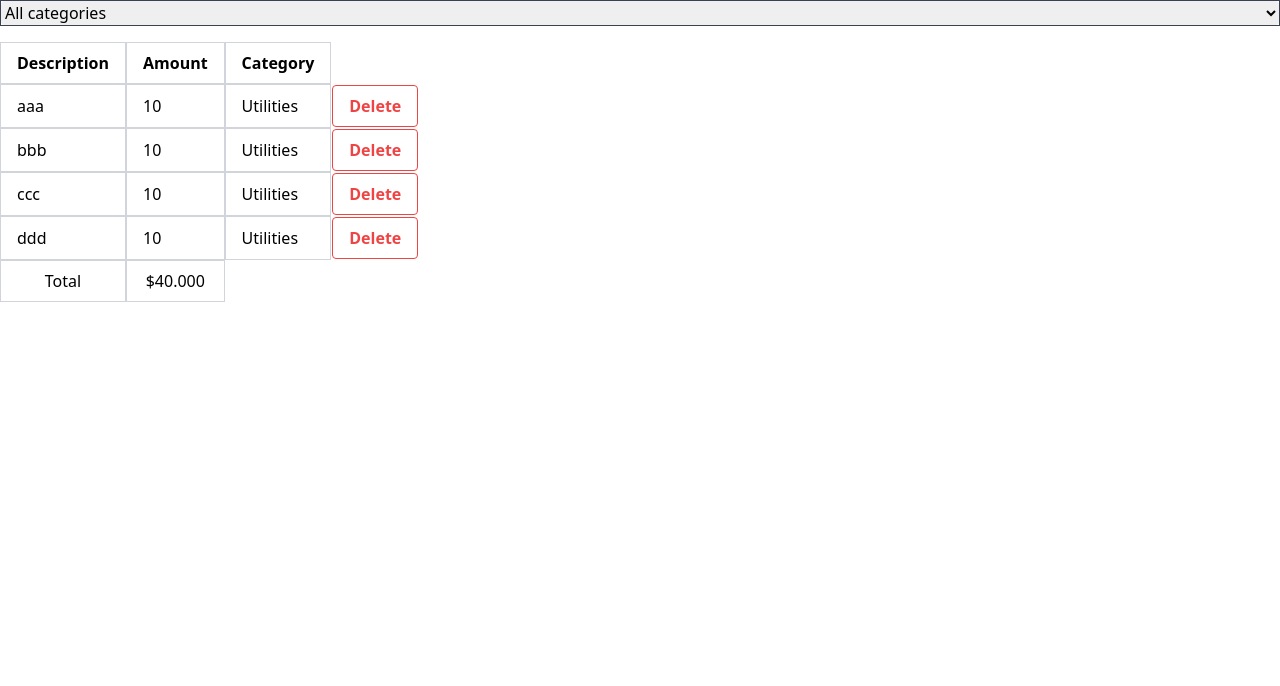
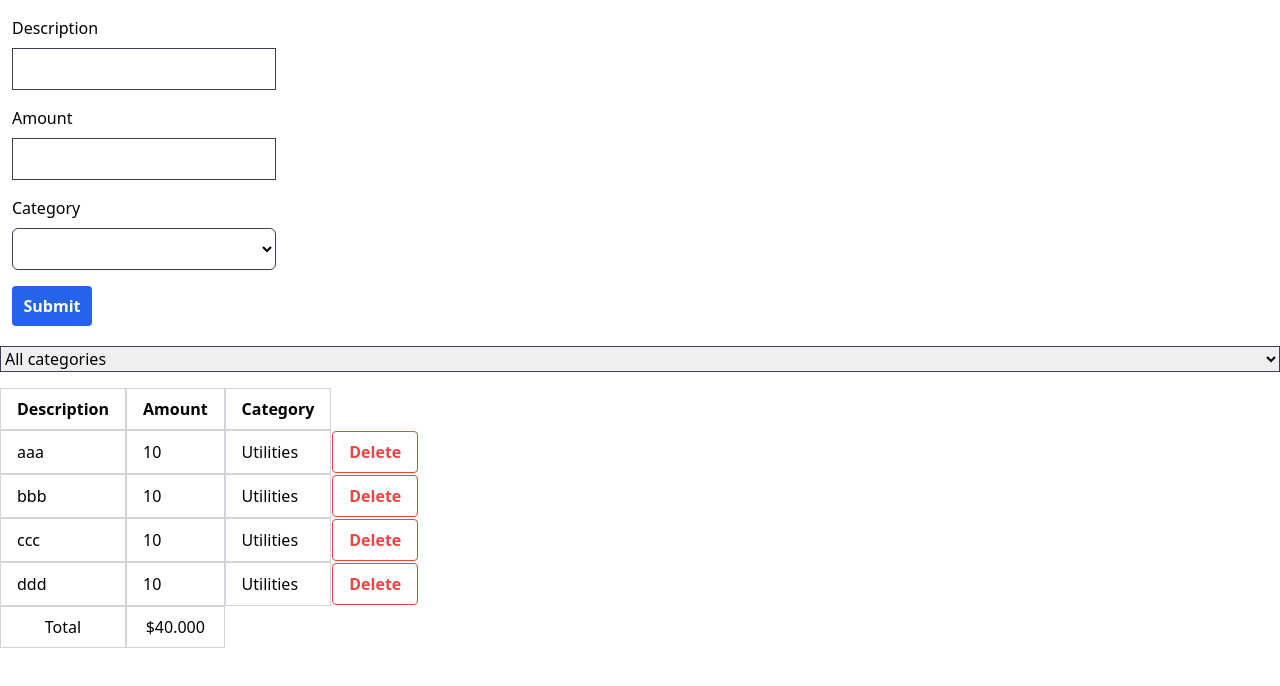
Before and after one commit to fatemehamedani/react-mosh, a React (Vite) app: page / in a window 1280 px wide. Shown: the top 686 px of the page. Built offline with nearby package versions, Linux system fonts and the light colour scheme.

Commit message:
Building the Expense Form

```diff
--- a/src/App.tsx
+++ b/src/App.tsx
@@ -2,9 +2,12 @@ import { useState } from "react";
 import Form from "./components/Form/Form";
 import ExpenseList from "./expense-tracket/components/ExpenseList";
 import ExpenseFilter from "./expense-tracket/components/ExpenseFilter";
+import ExpenseForm from "./expense-tracket/components/ExpenseForm";
+
+export const categories = ["Groceries", "Utilities", "Entertainment"];
 
 const App = () => {
-  const [selectedCategory , setSelectedCategory] = useState('');
+  const [selectedCategory, setSelectedCategory] = useState("");
   const [expenses, setExpenses] = useState([
     { id: 1, description: "aaa", amount: 10, category: "Utilities" },
     { id: 2, description: "bbb", amount: 10, category: "Utilities" },
@@ -12,12 +15,19 @@ const App = () => {
     { id: 4, description: "ddd", amount: 10, category: "Utilities" },
   ]);
 
-  const visibleExpense = selectedCategory ? expenses.filter(e => e.category === selectedCategory) : expenses;
+  const visibleExpense = selectedCategory
+    ? expenses.filter((e) => e.category === selectedCategory)
+    : expenses;
 
   return (
     <div>
+      <div className="mb-5">
+        <ExpenseForm />
+      </div>
       <div className="mb-4 border border-gray-700 font-thin ">
-        <ExpenseFilter onSelectCategory={(category) => setSelectedCategory(category)} />
+        <ExpenseFilter
+          onSelectCategory={(category) => setSelectedCategory(category)}
+        />
       </div>
       <ExpenseList
         expenses={visibleExpense}
--- a/src/expense-tracket/components/ExpenseFilter.tsx
+++ b/src/expense-tracket/components/ExpenseFilter.tsx
@@ -1,4 +1,5 @@
 import React from "react";
+import { categories } from "../../App";
 
 interface Props {
   onSelectCategory: (category: string) => void;
@@ -11,9 +12,11 @@ const ExpenseFilter = ({ onSelectCategory }: Props) => {
       onChange={(event) => onSelectCategory(event.target.value)}
     >
       <option value="">All categories</option>
-      <option value="Groceries">Groceries</option>
-      <option value="Utilities">Utilities</option>
-      <option value="Entertainment">Entertainment</option>
+      {categories.map((category) => (
+        <option key={category} value={category}>
+          {category}
+        </option>
+      ))}
     </select>
   );
 };
--- /dev/null
+++ b/src/expense-tracket/components/ExpenseForm.tsx
@@ -0,0 +1,50 @@
+
+import { categories } from "../../App";
+
+const ExpenseForm = () => {
+  return (
+    <form>
+      <div className="flex flex-col my-4 w-72 px-3">
+        <label htmlFor="description" className="label mb-2">
+          Description
+        </label>
+        <input
+          id="description"
+          type="text"
+          className="px-1 py-2 border border-gray-700 rounded-mb"
+        />
+      </div>
+      <div className="flex flex-col my-4 w-72 px-3">
+        <label htmlFor="" className="label mb-2">
+          Amount
+        </label>
+        <input
+          id="amount"
+          type="number"
+          className="px-1 py-2 border border-gray-700 rounded-mb"
+        />
+      </div>
+      <div className="flex flex-col my-4 w-72 px-3">
+        <label htmlFor="category" className="label mb-2">
+          Category
+        </label>
+        <select
+          id="category"
+          className="block w-full px-3 py-2 border border-gray-700 bg-white rounded-md shadow-sm focus:outline-none focus:ring-indigo-500 focus:border-indigo-500"
+        >
+          <option value=""></option>
+          {categories.map((category) => (
+            <option key={category} value={category}>
+              {category}
+            </option>
+          ))}
+        </select>
+      </div>
+      <button className="bg-blue-600 text-white py-2 w-20 ml-3 rounded font-bold">
+        Submit
+      </button>
+    </form>
+  );
+};
+
+export default ExpenseForm;
```
